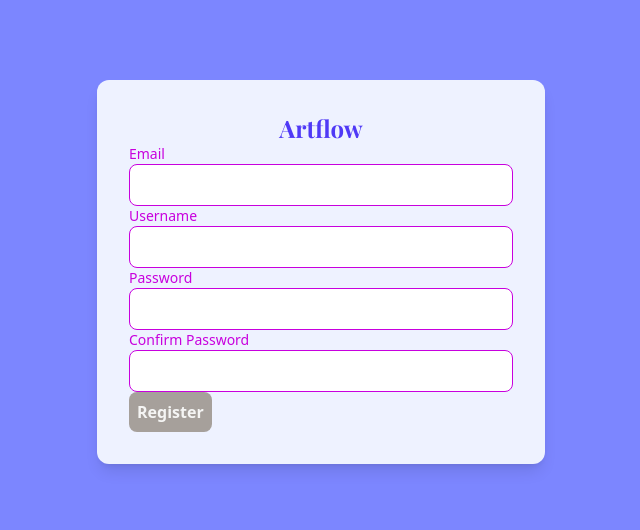
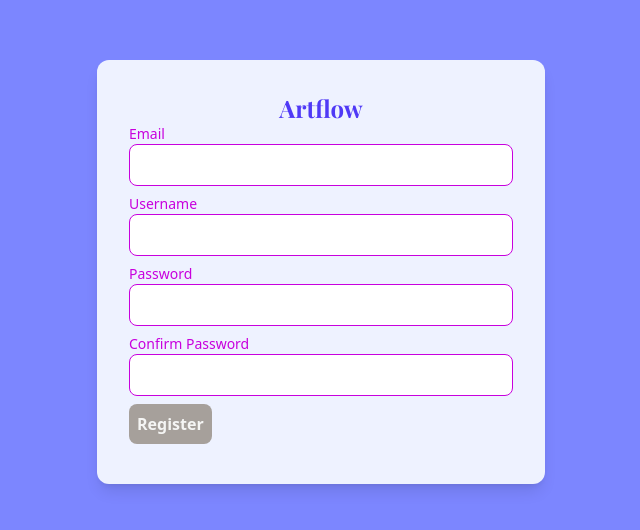
Before and after one commit to ruthiesun/artflow, a React (Vite) app in the folder frontend/: page /register in a window 1280 px wide. Shown: the part 128-658 px from the top of the page, without its empty margins (319-959 px from the left). Built offline with nearby package versions, Linux system fonts and the light colour scheme; a web font is replaced by a local one.

Commit message:
more margin fixes, improved backpage nav ux

```diff
--- a/frontend/src/PublicRoute.tsx
+++ b/frontend/src/PublicRoute.tsx
@@ -5,7 +5,6 @@ export const PublicRoute = ({ children }: { children: JSX.Element }) => {
     const { isAuthenticated, isLoading } = useAuth();
     if (isLoading) return null;
 
-    console.log("public page")
     if (isAuthenticated) {
         return <Navigate to="/projects" replace />;
     }
--- a/frontend/src/components/business/ConfirmDeleteProjectModal.tsx
+++ b/frontend/src/components/business/ConfirmDeleteProjectModal.tsx
@@ -36,7 +36,9 @@ export function ConfirmDeleteProjectModal({ projectName, username, onClose }: Co
                 <div>
                 <Text content="Confirm the name of the project to delete." />
                 <form onSubmit={handleSubmit}>
-                    <Input label="Project name" type="text" value={typedName} setValue={setTypedName} />
+                    <div className="mb-2">
+                        <Input label="Project name" type="text" value={typedName} setValue={setTypedName} />
+                    </div>
                     <PrimaryButton disabled={typedName !== projectName} type="submit" text="Delete" />
                 </form>
                 </div>
--- a/frontend/src/pages/EditProjectPage.tsx
+++ b/frontend/src/pages/EditProjectPage.tsx
@@ -131,7 +131,7 @@ export function EditProjectPage() {
                 await updateImageForProject(username, name, image.id, i, image.url, image.caption, image.dateTime)
             }
 
-            nav("/" + username + "/projects/" + name)
+            nav("/" + username + "/projects/" + name, { replace: true })
         }
         catch (err) {
             // todo handle unavailable names without nav
--- a/frontend/src/pages/LoginPage.tsx
+++ b/frontend/src/pages/LoginPage.tsx
@@ -41,12 +41,18 @@ export function LoginPage() {
                 <EdgePadding>
                     <H1 content="Artflow" />
                     <form onSubmit={handleSubmit}>
-                        <EmailInput email={email} setEmail={setEmail} />
-                        <PasswordInput password={password} setPassword={setPassword} />
+                        <div className="mb-2">
+                            <EmailInput email={email} setEmail={setEmail} />
+                        </div>
+                        <div className="mb-2">
+                            <PasswordInput password={password} setPassword={setPassword} />
+                        </div>
 
                         {error && <ErrorText className="mb-4" content={error} />}
 
-                        <PrimaryButton disabled={email.trim() === "" || password.trim() === ""} type="submit" text="Log In" />
+                        <div className="mb-2">
+                            <PrimaryButton disabled={email.trim() === "" || password.trim() === ""} type="submit" text="Log In" />
+                        </div>
                     </form>
                     <div>
                         <Link to="/register" className="text-primary">
--- a/frontend/src/pages/NewProjectPage.tsx
+++ b/frontend/src/pages/NewProjectPage.tsx
@@ -34,7 +34,7 @@ export function NewProjectPage() {
 
         createProject(username, name, description, visibility, tags)
             .then((createdProject) => {
-                nav("/" + username + "/projects/" + createdProject.projectName)
+                nav("/" + username + "/projects/" + createdProject.projectName, { replace: true })
             })
             .catch(err => {
                 // todo handle unavailable names without nav
--- a/frontend/src/pages/RegisterPage.tsx
+++ b/frontend/src/pages/RegisterPage.tsx
@@ -45,14 +45,24 @@ export function RegisterPage() {
                 <EdgePadding>
                     <H1 content="Artflow" />
                     <form onSubmit={handleSubmit}>
-                        <EmailInput email={email} setEmail={setEmail} />
-                        <Input label="Username" type="text" value={username} setValue={setUsername} />
-                        <PasswordInput password={password} setPassword={setPassword} />
-                        <ConfirmPasswordInput password={confirmedPassword} setPassword={setConfirmedPassword} />
+                        <div className="mb-2">
+                            <EmailInput email={email} setEmail={setEmail} />
+                        </div>
+                        <div className="mb-2">
+                            <Input label="Username" type="text" value={username} setValue={setUsername} />
+                        </div>
+                        <div className="mb-2">
+                            <PasswordInput password={password} setPassword={setPassword} />
+                        </div>
+                        <div className="mb-2">
+                            <ConfirmPasswordInput password={confirmedPassword} setPassword={setConfirmedPassword} />
+                        </div>
 
                         {error && <ErrorText className="mb-4" content={error} />}
 
-                        <PrimaryButton disabled={email.trim() === "" || password.trim() === ""} type="submit" text="Register" />
+                        <div className="mb-2">
+                            <PrimaryButton disabled={email.trim() === "" || password.trim() === ""} type="submit" text="Register" />
+                        </div>
                     </form>
                 </EdgePadding>
             </BackgroundBorderSm>
```
